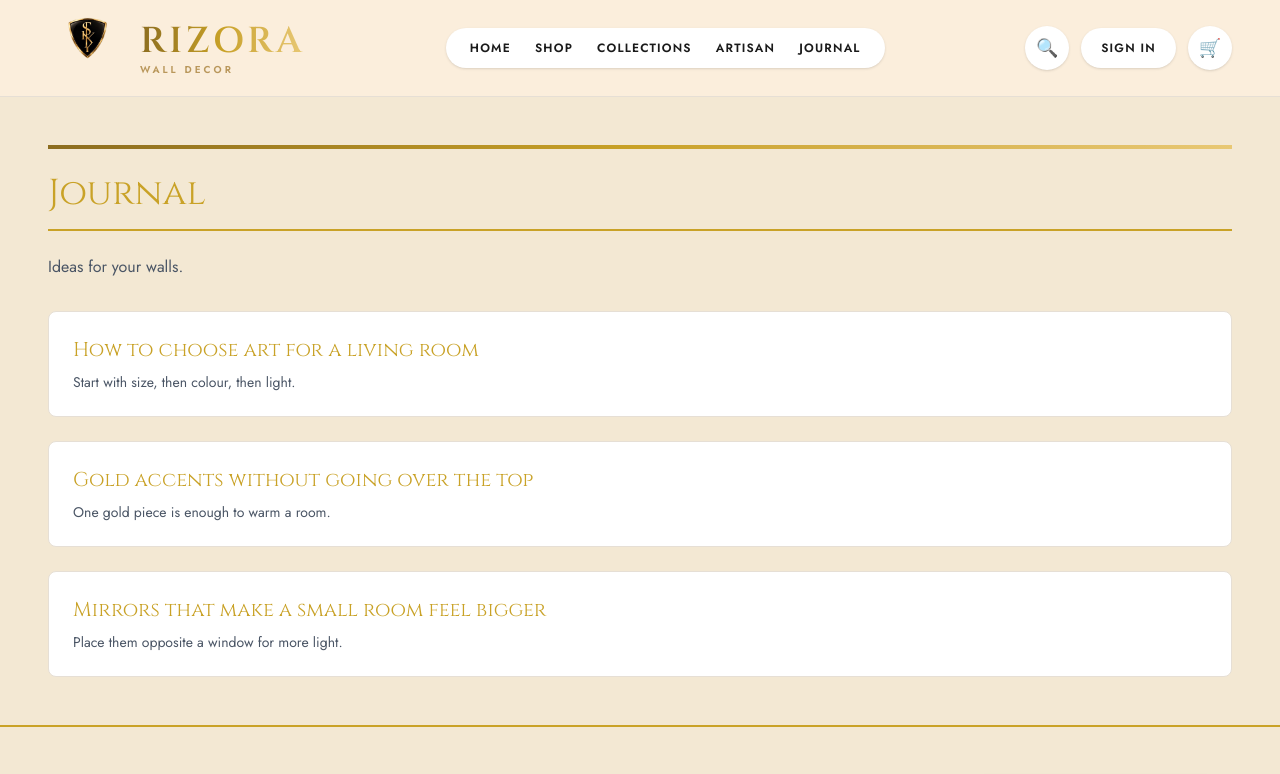
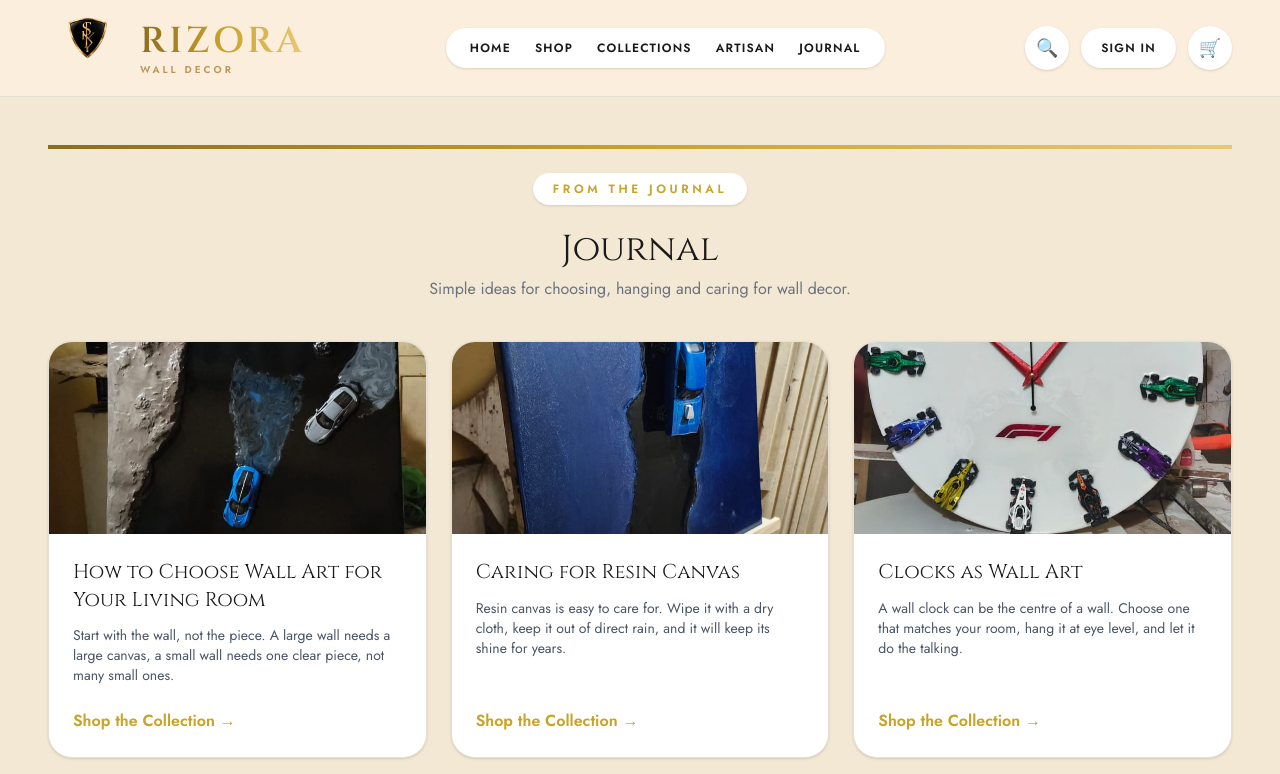
Before and after one commit to mohammedifteqhar/rizora-store, a Next.js app: page /journal in a window 1280 px wide. Shown: the top 774 px of the page. Built offline with nearby package versions, Linux system fonts and the light colour scheme.

Commit message:
feat: redesign journal page with rounded article cards

```diff
--- a/app/journal/page.tsx
+++ b/app/journal/page.tsx
@@ -1,22 +1,46 @@
+import Link from "next/link";
+
 const posts = [
-  { title: "How to choose art for a living room", description: "Start with size, then colour, then light." },
-  { title: "Gold accents without going over the top", description: "One gold piece is enough to warm a room." },
-  { title: "Mirrors that make a small room feel bigger", description: "Place them opposite a window for more light." },
+  {
+    title: "How to Choose Wall Art for Your Living Room",
+    text: "Start with the wall, not the piece. A large wall needs a large canvas, a small wall needs one clear piece, not many small ones.",
+    image: "/products/triple-rush-resin-canvas.jpg",
+  },
+  {
+    title: "Caring for Resin Canvas",
+    text: "Resin canvas is easy to care for. Wipe it with a dry cloth, keep it out of direct rain, and it will keep its shine for years.",
+    image: "/products/sapphire-drift-resin-canvas.jpg",
+  },
+  {
+    title: "Clocks as Wall Art",
+    text: "A wall clock can be the centre of a wall. Choose one that matches your room, hang it at eye level, and let it do the talking.",
+    image: "/products/grand-prix-racer-wall-clock.jpg",
+  },
 ];
 
 export default function JournalPage() {
   return (
-    <main className="w-full px-6 py-12 lg:px-12">
+    <main className="w-full overflow-x-hidden bg-cream px-4 py-12 text-charcoal sm:px-6 lg:px-12">
       <div className="h-1 w-full bg-gradient-to-r from-[#8C6D1F] via-[#C9A227] to-[#E8C874]" />
-      <h1 className="mt-6 border-b-2 border-gold pb-4 font-serif text-4xl text-gold">Journal</h1>
-      <p className="mt-6 text-gray-600">Ideas for your walls.</p>
-      <div className="mt-8 grid grid-cols-1 gap-6">
+      <div className="mt-6 flex justify-center">
+        <p className="rounded-full bg-white px-5 py-2 text-xs font-semibold tracking-[0.3em] text-gold shadow-sm">FROM THE JOURNAL</p>
+      </div>
+      <h1 className="mt-6 text-center font-serif text-4xl">Journal</h1>
+      <p className="mt-2 text-center text-gray-500">Simple ideas for choosing, hanging and caring for wall decor.</p>
+      <div className="mt-10 grid grid-cols-1 gap-6 lg:grid-cols-3">
         {posts.map((post) => (
-          <div key={post.title} className="rounded-lg border border-[#E6DFD5] bg-white p-6 transition-all duration-300 hover:-translate-y-1 hover:border-gold hover:shadow-lg hover:shadow-gold/20">
-            <h3 className="font-serif text-xl text-gold">{post.title}</h3>
-            <p className="mt-2 text-sm text-gray-600">{post.description}</p>
-          </div>
+          <article key={post.title} className="flex flex-col overflow-hidden rounded-3xl border border-[#E6DFD5] bg-white shadow-sm transition-all duration-300 hover:-translate-y-1 hover:border-gold hover:shadow-lg hover:shadow-gold/20">
+            <img src={post.image} alt={post.title} className="h-48 w-full object-cover" />
+            <div className="flex flex-1 flex-col p-6">
+              <h2 className="font-serif text-xl leading-snug">{post.title}</h2>
+              <p className="mt-3 flex-1 text-sm text-gray-600">{post.text}</p>
+              <Link href="/shop" className="mt-6 inline-block font-semibold text-gold hover:underline">Shop the Collection →</Link>
+            </div>
+          </article>
         ))}
+      </div>
+      <div className="mt-10 flex justify-center">
+        <Link href="/book" className="rounded-full bg-gold px-8 py-3 font-semibold text-charcoal">Book a Free Consultation</Link>
       </div>
     </main>
   );
```
